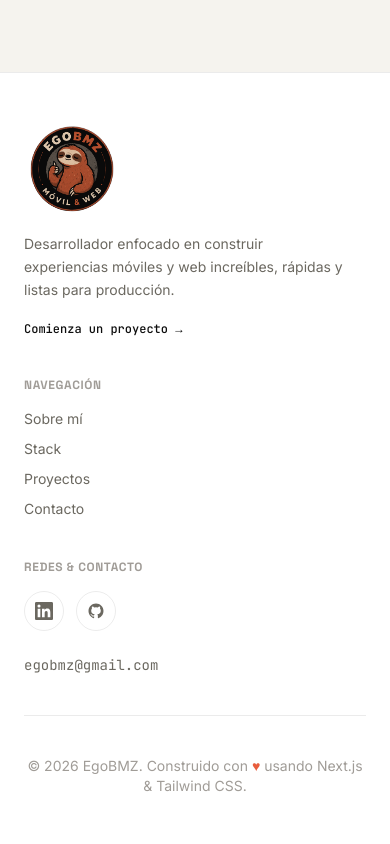
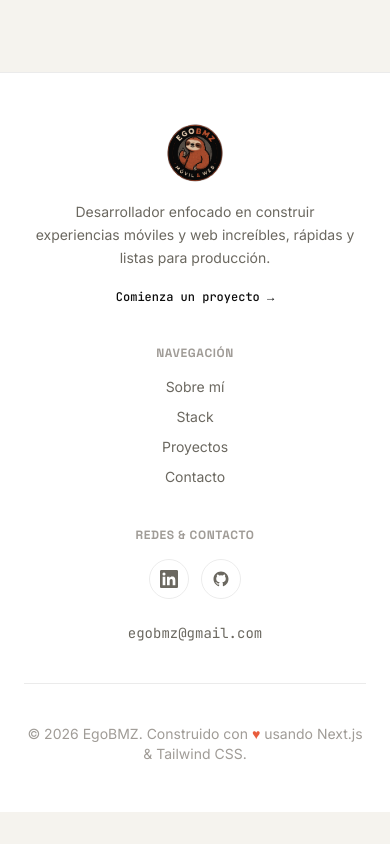
Before and after one commit to EgoBMZ/ego-bmz, a Next.js app: page /projects in a window 390 px wide. Shown: the part 2460-3304 px from the top of the page. After the commit the page ends 3272 px from the top, so only its background shows below. Built offline with nearby package versions, Linux system fonts and the light colour scheme; no server answers; the database is empty.

Commit message:
style: optimize Footer and Hero components for mobile responsiveness and layout consistency

```diff
--- a/app/components/Footer.tsx
+++ b/app/components/Footer.tsx
@@ -21,11 +21,11 @@ export default function Footer() {
   return (
     <footer className="py-12 md:py-16" style={{ background: 'var(--surface)', borderTop: '1px solid var(--border)' }}>
       <div className="section-container">
-        <div className="grid grid-cols-1 md:grid-cols-3 gap-10 md:gap-6 items-start pb-10 mb-10" style={{ borderBottom: '1px solid var(--border)' }}>
+        <div className="grid grid-cols-1 md:grid-cols-3 gap-10 md:gap-6 items-center md:items-start pb-10 mb-10" style={{ borderBottom: '1px solid var(--border)' }}>
           {/* Logo & Tagline */}
-          <div className="flex flex-col items-start gap-4">
+          <div className="flex flex-col items-center text-center md:items-start md:text-left gap-4">
             <div className="flex items-center">
-              <img src="/logo.svg" alt="EgoBMZ Logo" className="w-24 h-24 object-contain" />
+              <img src="/logo.svg" alt="EgoBMZ Logo" className="w-16 h-16 md:w-24 md:h-24 object-contain" />
             </div>
             <p className="font-body text-sm max-w-xs leading-relaxed" style={{ color: 'var(--text-muted)' }}>
               {lang === 'es'
@@ -43,11 +43,11 @@ export default function Footer() {
           </div>
 
           {/* Quick links */}
-          <div className="flex flex-col items-start gap-4">
+          <div className="flex flex-col items-center md:items-start gap-4">
             <span className="font-display font-bold text-xs uppercase tracking-wider" style={{ color: 'var(--text-faint)' }}>
               {lang === 'es' ? 'Navegación' : 'Navigation'}
             </span>
-            <nav className="flex flex-col gap-2.5" aria-label="Footer navigation">
+            <nav className="flex flex-col items-center md:items-start gap-2.5" aria-label="Footer navigation">
               {LINKS.map((link) => (
                 <a key={link.href} href={link.href} className="font-body text-sm transition-colors duration-200 hover:text-[var(--accent)]" style={{ color: 'var(--text-muted)' }}>
                   {link.label}
@@ -57,11 +57,11 @@ export default function Footer() {
           </div>
 
           {/* Socials & Contact info */}
-          <div className="flex flex-col items-start gap-4">
+          <div className="flex flex-col items-center md:items-start gap-4">
             <span className="font-display font-bold text-xs uppercase tracking-wider" style={{ color: 'var(--text-faint)' }}>
               {lang === 'es' ? 'Redes & Contacto' : 'Socials & Contact'}
             </span>
-            <div className="flex items-center gap-3">
+            <div className="flex items-center justify-center md:justify-start gap-3">
               {/* LinkedIn */}
               <a
                 href={LINKEDIN_URL}
--- a/app/components/Hero.tsx
+++ b/app/components/Hero.tsx
@@ -169,15 +169,15 @@ export default function Hero() {
           </div>
 
           {/* Stats */}
-          <div className="flex flex-wrap gap-8 pt-8 lg:mb-10  animate-fade-in-up delay-500" style={{ borderTop: '1px solid var(--border)' }}>
+          <div className="flex flex-wrap gap-6 md:gap-8 pt-8 pb-8 md:pb-0 lg:mb-10 animate-fade-in-up delay-500" style={{ borderTop: '1px solid var(--border)' }}>
             {[
               { num: h.stat1num[lang], label: h.stat1label[lang] },
               { num: h.stat2num[lang], label: h.stat2label[lang] },
               { num: h.stat3num[lang], label: h.stat3label[lang] },
             ].map((stat) => (
               <div key={stat.label}>
-                <div className="font-display font-bold text-3xl mb-1" style={{ color: 'var(--text-primary)' }}>{stat.num}</div>
-                <div className="font-body text-sm" style={{ color: 'var(--text-muted)' }}>{stat.label}</div>
+                <div className="font-display font-bold text-2xl md:text-3xl mb-1" style={{ color: 'var(--text-primary)' }}>{stat.num}</div>
+                <div className="font-body text-xs md:text-sm" style={{ color: 'var(--text-muted)' }}>{stat.label}</div>
               </div>
             ))}
           </div>
```
